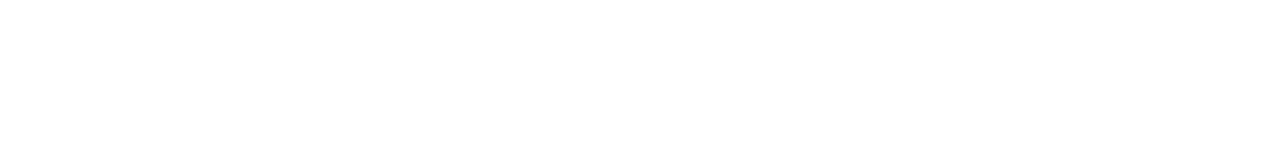
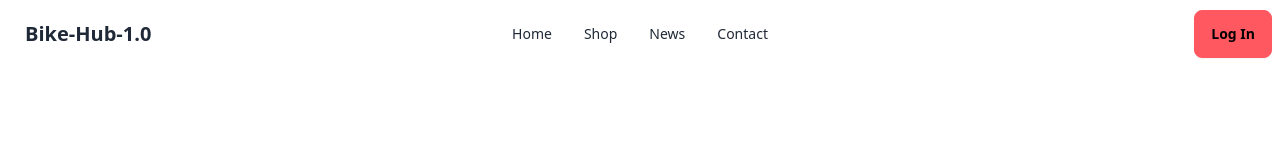
Before and after one commit to AffnanSawad/Bike-Hub-1.0, a plain HTML site: page index.html in a window 1280 px wide. Drawn offline with nearby package versions, Linux system fonts and the light colour scheme.

Commit message:
navbar added

```diff
--- a/index.html
+++ b/index.html
@@ -4,8 +4,52 @@
     <meta charset="UTF-8">
     <meta name="viewport" content="width=device-width, initial-scale=1.0">
     <title>Bike-Hub-1.0</title>
+
+
+    <!-- daisyui & tailwind CDN -->
+    <link href="https://cdn.jsdelivr.net/npm/daisyui@4.12.2/dist/full.min.css" rel="stylesheet" type="text/css" />
+    <script src="https://cdn.tailwindcss.com"></script>
 </head>
 <body>
 
+
+   <header>
+
+    <div class="navbar bg-base-100">
+        <div class="navbar-start">
+          <div class="dropdown">
+            <div tabindex="0" role="button" class="btn btn-ghost lg:hidden">
+              <svg xmlns="http://www.w3.org/2000/svg" class="h-5 w-5" fill="none" viewBox="0 0 24 24" stroke="currentColor"><path stroke-linecap="round" stroke-linejoin="round" stroke-width="2" d="M4 6h16M4 12h8m-8 6h16" /></svg>
+            </div>
+            <ul tabindex="0" class="menu menu-sm dropdown-content mt-3 z-[1] p-2 shadow bg-base-100 rounded-box w-52">
+                <li><a>Home</a></li>
+                <li><a>Shop</a></li>
+                <li><a>News</a></li>
+                <li><a>Contact</a></li>
+            </ul>
+          </div>
+          <a class="btn btn-ghost text-xl">Bike-Hub-1.0</a>
+        </div>
+        <div class="navbar-center hidden lg:flex">
+          <ul class="menu menu-horizontal px-1">
+            <li><a>Home</a></li>
+            <li><a>Shop</a></li>
+            <li><a>News</a></li>
+            <li><a>Contact</a></li>
+          </ul>
+        </div>
+        <div class="navbar-end">
+          <a class="btn btn-error">Log In</a>
+        </div>
+      </div>
+
+   </header>
+
+
+   <main></main>
+
+
+   <footer></footer>
+
 </body>
 </html>
```
